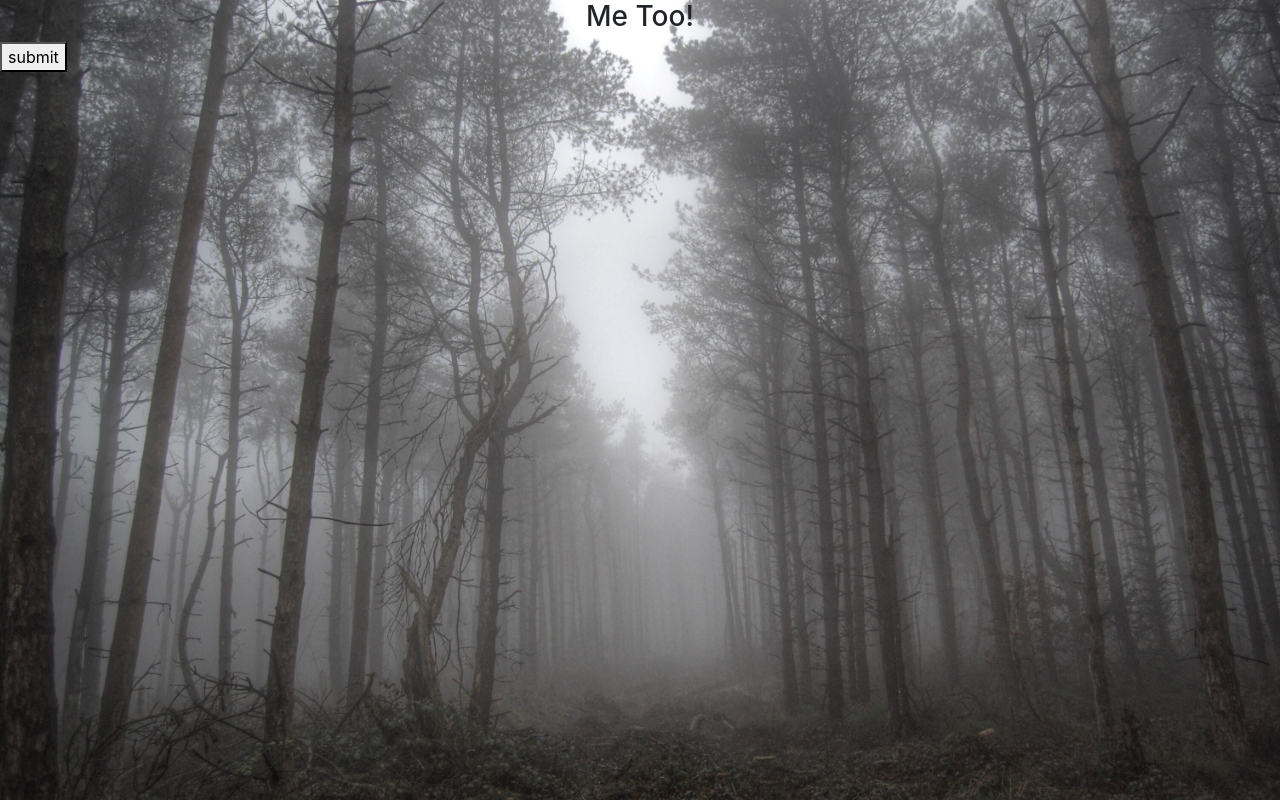
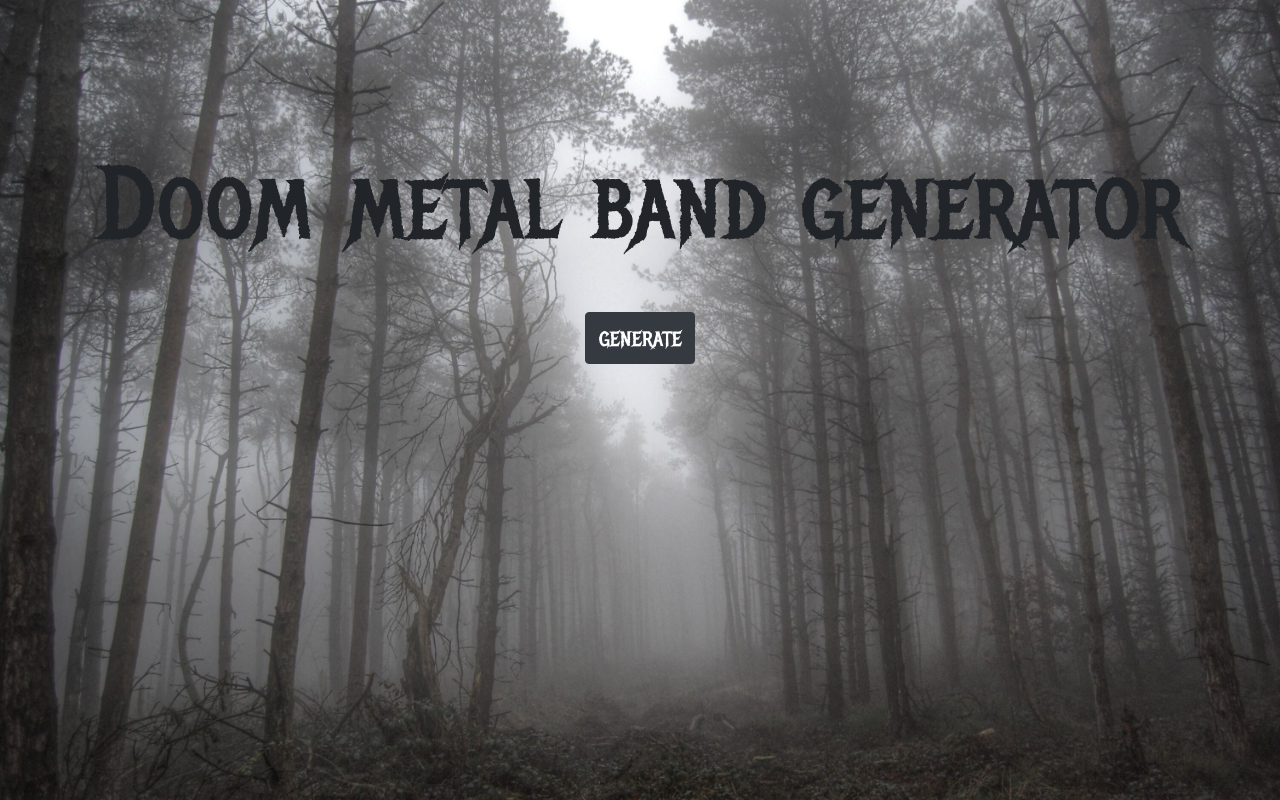
Before and after one commit to d-robbins-cmd/react-doomMetalBandNameGenerator, a React (Create React App) app: page / in a window 1280 px wide. Built offline with nearby package versions, Linux system fonts and the light colour scheme.

Commit message:
styling and such

```diff
--- a/public/index.html
+++ b/public/index.html
@@ -2,16 +2,8 @@
 <html lang="en">
   <head>
     <meta charset="utf-8" />
-    <link rel="icon" href="%PUBLIC_URL%/favicon.ico" />
-    <meta name="viewport" content="width=device-width, initial-scale=1" />
-    <meta name="theme-color" content="#000000" />
-    <meta
-      name="description"
-      content="Web site created using create-react-app"
-    />
-    <link rel="apple-touch-icon" href="%PUBLIC_URL%/logo192.png" />
-
-    <link rel="manifest" href="%PUBLIC_URL%/manifest.json" />
+    <link rel="preconnect" href="https://fonts.gstatic.com">
+    <link href="https://fonts.googleapis.com/css2?family=Metal+Mania&display=swap" rel="stylesheet">
     <title>Doom!</title>
   </head>
   <body>
--- a/src/Components/home.js
+++ b/src/Components/home.js
@@ -14,27 +14,19 @@ const Home = () => {
     }
 
     return(
-        <>
-        <div className="row">
-            <div id="text">
-                <h3>Me Too!</h3>
+        <div id="container">
+            <div className="vertical-center">
+                <div id="banner">Doom metal band generator</div>
             </div>
-        </div>
-
-
-            <form onSubmit={ handleDoomSubmit }>
-                <button id="submitButton" type="submit">submit</button>
+            <form className="form" onSubmit={ handleDoomSubmit }>
+                <div className="col text-center">
+                    <button id="button" className="btn btn-dark" type="submit">generate</button>
+                </div>
             </form>
 
+            <h1 id="band">{ selector.name }</h1>
 
-
-             <ul>
-                {
-                    selector.bands.map( band => <li key={ band.id }>{ band.name }</li>)
-                }
-            </ul>
-       </>
-
+        </div>
     )
 }
 
--- a/src/doomCreator.js
+++ b/src/doomCreator.js
@@ -9,7 +9,7 @@ export const doomCreator = () => {
     const wordBank = [
         'electric', 'bong', 'wizard', 'witch','mountain', 'acid',
         'black','weed', 'doom', 'throne', 'goat', 'sleep',
-        'pot', 'sword', 'skull', 'ghost', 'wolf'
+        'pot', 'sword', 'skull', 'ghost', 'wolf', 'hunter'
     ]
 
     do {
@@ -25,7 +25,11 @@ export const doomCreator = () => {
 const generateFirstName = w => {
 
     let firstName = ''
-    firstName =  generateWord( w )
+
+    do{
+        firstName =  generateWord( w )
+    } while ( firstName === 'hunter' )
+
     return firstName
 
 }
--- a/src/index.css
+++ b/src/index.css
@@ -4,22 +4,56 @@ body, html{
 
 body {
   margin: 0;
-  font-family: -apple-system, BlinkMacSystemFont, 'Segoe UI', 'Roboto', 'Oxygen',
+  /* font-family: -apple-system, BlinkMacSystemFont, 'Segoe UI', 'Roboto', 'Oxygen',
     'Ubuntu', 'Cantarell', 'Fira Sans', 'Droid Sans', 'Helvetica Neue',
     sans-serif;
   -webkit-font-smoothing: antialiased;
-  -moz-osx-font-smoothing: grayscale;
+  -moz-osx-font-smoothing: grayscale; */
+
 
   background-image: url(./img/forest.jpg);
   background-repeat: no-repeat;
   background-size: cover;
 }
 
-code {
-  font-family: source-code-pro, Menlo, Monaco, Consolas, 'Courier New',
-    monospace;
+
+
+#banner {
+  font-family: 'Metal Mania', cursive;
+  font-size:8vw;
 }
 
-#text {
+/* .container {
+  height: 200px;
+  position: relative;
+  border: 3px solid green;
+} */
+
+.vertical-center {
+  margin-top:10%;
+  display:flex;
+  justify-content:center;
+}
+
+
+.horizontal-center {
+  margin-left:auto;
+  margin-right:auto;
+}
+
+#button{
+  margin-top: 30px;
+  font-family: 'Metal Mania', cursive;
+  font-size:2vw;
+}
+
+#band {
+  position:relative;
+  top:30px;
   margin:auto;
+  display:flex;
+  justify-content: center;
+  font-size:large;
+  font-family: 'Metal Mania', cursive;
+  font-size:8vw;
 }
--- a/src/reducers.js
+++ b/src/reducers.js
@@ -1,19 +1,15 @@
 import { doomCreator } from './doomCreator'
 import { MAKE_BAND } from './types'
 
-
 const initialState = {
-    bands:[]
+    name:[]
 }
-
-let counter = 0
 
 const rootReducer = ( state = initialState, action ) => {
     if ( action.type === MAKE_BAND ){
-        counter++
-        return Object.assign({}, state, {
-            bands: state.bands.concat( { id: counter, name: doomCreator()})
-        })
+        return {
+            name: doomCreator()
+        }
     }
     return state
 }
```
